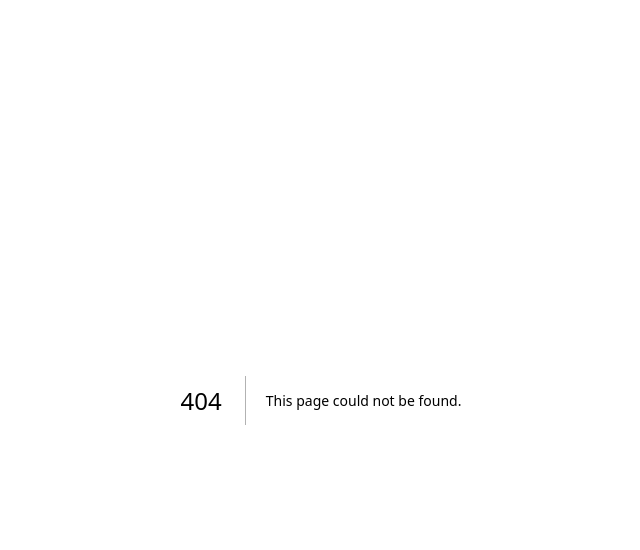
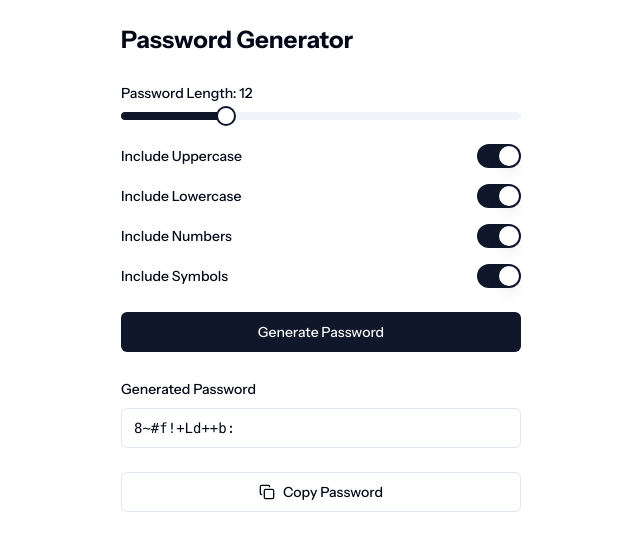
Before and after one commit to anas283/tool-hive, a Next.js app: page /password-generator in a window 1280 px wide. Before the commit this address had no page. Shown: the top 550 px of the page, without its empty margins (319-959 px from the left). Built offline with nearby package versions, Linux system fonts and the light colour scheme.

Commit message:
Added password generator

```diff
--- a/package.json
+++ b/package.json
@@ -13,7 +13,9 @@
     "@radix-ui/react-checkbox": "^1.1.1",
     "@radix-ui/react-label": "^2.1.0",
     "@radix-ui/react-progress": "^1.1.0",
+    "@radix-ui/react-slider": "^1.2.0",
     "@radix-ui/react-slot": "^1.1.0",
+    "@radix-ui/react-switch": "^1.1.0",
     "browser-image-compression": "^2.0.2",
     "class-variance-authority": "^0.7.0",
     "clsx": "^2.1.1",
--- /dev/null
+++ b/src/app/password-generator/page.tsx
@@ -0,0 +1,16 @@
+import { Metadata } from "next";
+import PasswordGenerator from "./password-generator";
+
+export const metadata: Metadata = {
+  title: 'Password Generator',
+};
+
+const PasswordGeneratorPage = () => {
+  return (
+    <div>
+      <PasswordGenerator />
+    </div>
+  );
+}
+
+export default PasswordGeneratorPage;
--- /dev/null
+++ b/src/app/password-generator/password-generator.tsx
@@ -0,0 +1,142 @@
+'use client'
+
+import React, { useState, useEffect } from 'react';
+import { Slider } from '@/components/ui/slider';
+import { Switch } from '@/components/ui/switch';
+import { Button } from '@/components/ui/button';
+import { Input } from '@/components/ui/input';
+import { Label } from '@/components/ui/label';
+import { Alert, AlertDescription } from '@/components/ui/alert';
+import { Copy } from 'lucide-react';
+
+const PasswordGenerator = () => {
+  const [password, setPassword] = useState('');
+  const [length, setLength] = useState(12);
+  const [includeUppercase, setIncludeUppercase] = useState(true);
+  const [includeLowercase, setIncludeLowercase] = useState(true);
+  const [includeNumbers, setIncludeNumbers] = useState(true);
+  const [includeSymbols, setIncludeSymbols] = useState(true);
+  const [isValid, setIsValid] = useState(true);
+  const [copied, setCopied] = useState(false);
+
+  useEffect(() => {
+    generatePassword();
+  }, [])
+
+  useEffect(() => {
+    setIsValid(includeUppercase || includeLowercase || includeNumbers || includeSymbols);
+  }, [includeUppercase, includeLowercase, includeNumbers, includeSymbols]);
+
+  const generatePassword = () => {
+    if (!isValid) return;
+
+    let charset = '';
+    if (includeUppercase) charset += 'ABCDEFGHIJKLMNOPQRSTUVWXYZ';
+    if (includeLowercase) charset += 'abcdefghijklmnopqrstuvwxyz';
+    if (includeNumbers) charset += '0123456789';
+    if (includeSymbols) charset += '!@#$%^&*()_+{}[]|:;<>,.?/~`';
+
+    let newPassword = '';
+    for (let i = 0; i < length; i++) {
+      newPassword += charset.charAt(Math.floor(Math.random() * charset.length));
+    }
+    setPassword(newPassword);
+  };
+
+  const handleCopy = () => {
+    navigator.clipboard.writeText(password).then(() => {
+      setCopied(true);
+
+      setTimeout(() => {
+        setCopied(false);
+      }, 1000);
+    });
+  };
+
+  return (
+    <div className="max-w-md mx-auto p-6 space-y-6">
+      <h2 className="text-2xl font-bold mb-4">Password Generator</h2>
+
+      <div className="space-y-2">
+        <Label>Password Length: {length}</Label>
+        <Slider
+          min={6}
+          max={30}
+          step={1}
+          value={[length]}
+          onValueChange={(value) => setLength(value[0])}
+        />
+      </div>
+
+      <div className="space-y-4">
+        <div className="flex items-center justify-between">
+          <Label htmlFor="uppercase">Include Uppercase</Label>
+          <Switch
+            id="uppercase"
+            checked={includeUppercase}
+            onCheckedChange={setIncludeUppercase}
+          />
+        </div>
+        <div className="flex items-center justify-between">
+          <Label htmlFor="lowercase">Include Lowercase</Label>
+          <Switch
+            id="lowercase"
+            checked={includeLowercase}
+            onCheckedChange={setIncludeLowercase}
+          />
+        </div>
+        <div className="flex items-center justify-between">
+          <Label htmlFor="numbers">Include Numbers</Label>
+          <Switch
+            id="numbers"
+            checked={includeNumbers}
+            onCheckedChange={setIncludeNumbers}
+          />
+        </div>
+        <div className="flex items-center justify-between">
+          <Label htmlFor="symbols">Include Symbols</Label>
+          <Switch
+            id="symbols"
+            checked={includeSymbols}
+            onCheckedChange={setIncludeSymbols}
+          />
+        </div>
+      </div>
+
+      {!isValid && (
+        <Alert variant="destructive">
+          <AlertDescription>
+            Please select at least one option (uppercase, lowercase, numbers, or symbols).
+          </AlertDescription>
+        </Alert>
+      )}
+
+      <Button onClick={generatePassword} className="w-full" disabled={!isValid}>
+        Generate Password
+      </Button>
+
+      <div className="space-y-2">
+        <Label htmlFor="password">Generated Password</Label>
+        <Input
+          id="password"
+          value={password}
+          readOnly
+          className="font-mono"
+        />
+      </div>
+
+      <Button
+        variant="outline"
+        className="flex gap-2 w-full"
+        onClick={handleCopy}
+      >
+        <Copy className="w-4 h-4" />
+        <h6>
+          {copied ? "Copied!" : "Copy Password"}
+        </h6>
+      </Button>
+    </div>
+  );
+};
+
+export default PasswordGenerator;
--- a/src/app/tools-list.tsx
+++ b/src/app/tools-list.tsx
@@ -6,6 +6,7 @@ import {
   Image,
   LetterText,
   ListTodo,
+  LockKeyhole,
   NotebookPen,
   Palette,
   QrCode,
@@ -66,4 +67,11 @@ export const tools = [
     ),
     link: "json-formatter",
   },
+  {
+    name: "Password Generator",
+    icon: (
+      <LockKeyhole className="ease-in-out duration-150 group-hover:text-white" />
+    ),
+    link: "password-generator",
+  },
 ];
--- /dev/null
+++ b/src/components/ui/slider.tsx
@@ -0,0 +1,28 @@
+"use client"
+
+import * as React from "react"
+import * as SliderPrimitive from "@radix-ui/react-slider"
+
+import { cn } from "@/lib/utils"
+
+const Slider = React.forwardRef<
+  React.ElementRef<typeof SliderPrimitive.Root>,
+  React.ComponentPropsWithoutRef<typeof SliderPrimitive.Root>
+>(({ className, ...props }, ref) => (
+  <SliderPrimitive.Root
+    ref={ref}
+    className={cn(
+      "relative flex w-full touch-none select-none items-center",
+      className
+    )}
+    {...props}
+  >
+    <SliderPrimitive.Track className="relative h-2 w-full grow overflow-hidden rounded-full bg-secondary">
+      <SliderPrimitive.Range className="absolute h-full bg-primary" />
+    </SliderPrimitive.Track>
+    <SliderPrimitive.Thumb className="block h-5 w-5 rounded-full border-2 border-primary bg-background ring-offset-background transition-colors focus-visible:outline-none focus-visible:ring-2 focus-visible:ring-ring focus-visible:ring-offset-2 disabled:pointer-events-none disabled:opacity-50" />
+  </SliderPrimitive.Root>
+))
+Slider.displayName = SliderPrimitive.Root.displayName
+
+export { Slider }
--- /dev/null
+++ b/src/components/ui/switch.tsx
@@ -0,0 +1,29 @@
+"use client"
+
+import * as React from "react"
+import * as SwitchPrimitives from "@radix-ui/react-switch"
+
+import { cn } from "@/lib/utils"
+
+const Switch = React.forwardRef<
+  React.ElementRef<typeof SwitchPrimitives.Root>,
+  React.ComponentPropsWithoutRef<typeof SwitchPrimitives.Root>
+>(({ className, ...props }, ref) => (
+  <SwitchPrimitives.Root
+    className={cn(
+      "peer inline-flex h-6 w-11 shrink-0 cursor-pointer items-center rounded-full border-2 border-transparent transition-colors focus-visible:outline-none focus-visible:ring-2 focus-visible:ring-ring focus-visible:ring-offset-2 focus-visible:ring-offset-background disabled:cursor-not-allowed disabled:opacity-50 data-[state=checked]:bg-primary data-[state=unchecked]:bg-input",
+      className
+    )}
+    {...props}
+    ref={ref}
+  >
+    <SwitchPrimitives.Thumb
+      className={cn(
+        "pointer-events-none block h-5 w-5 rounded-full bg-background shadow-lg ring-0 transition-transform data-[state=checked]:translate-x-5 data-[state=unchecked]:translate-x-0"
+      )}
+    />
+  </SwitchPrimitives.Root>
+))
+Switch.displayName = SwitchPrimitives.Root.displayName
+
+export { Switch }
```
Also changed, not shown: 1 other file (tests, documents, lock files or other folders).
